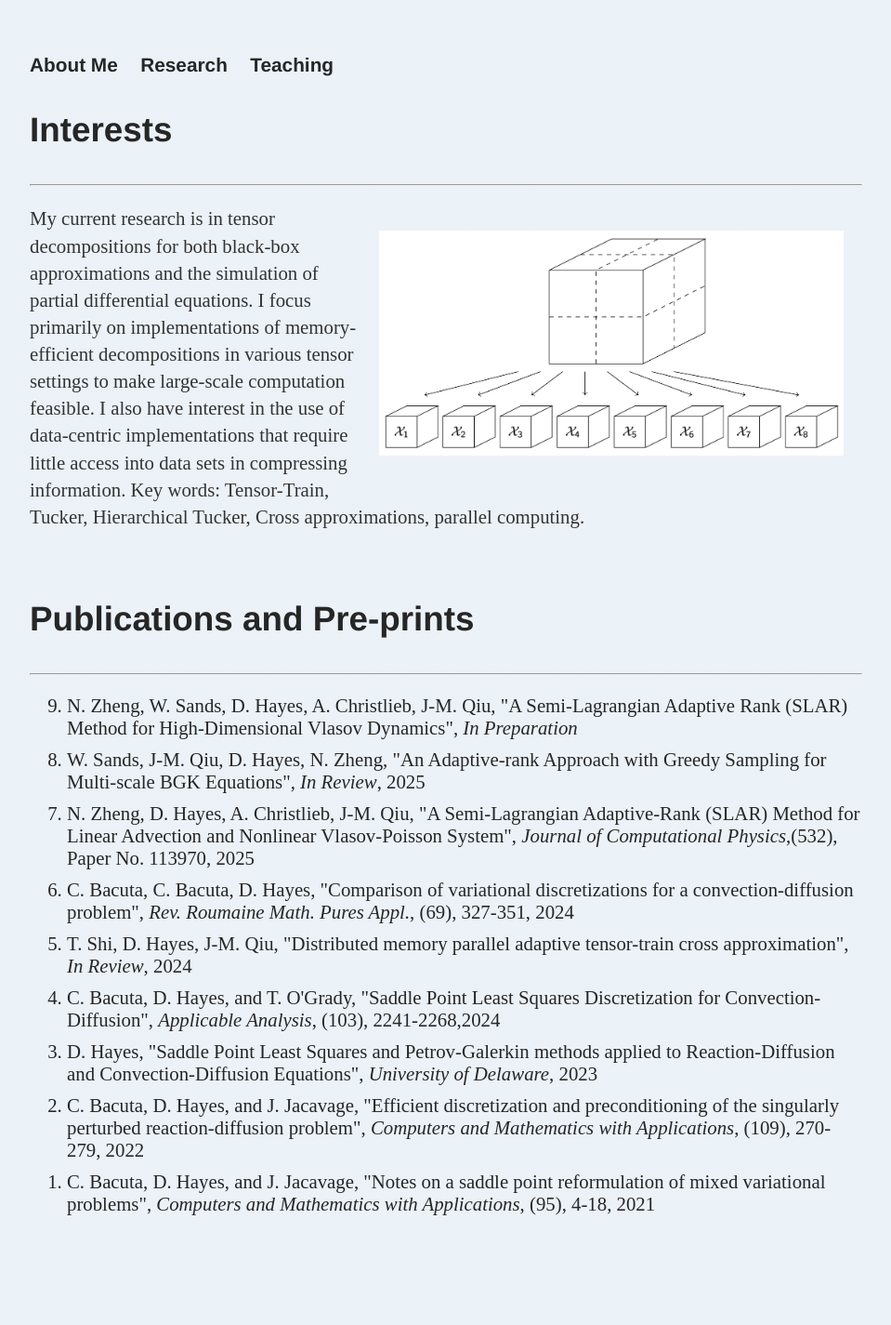
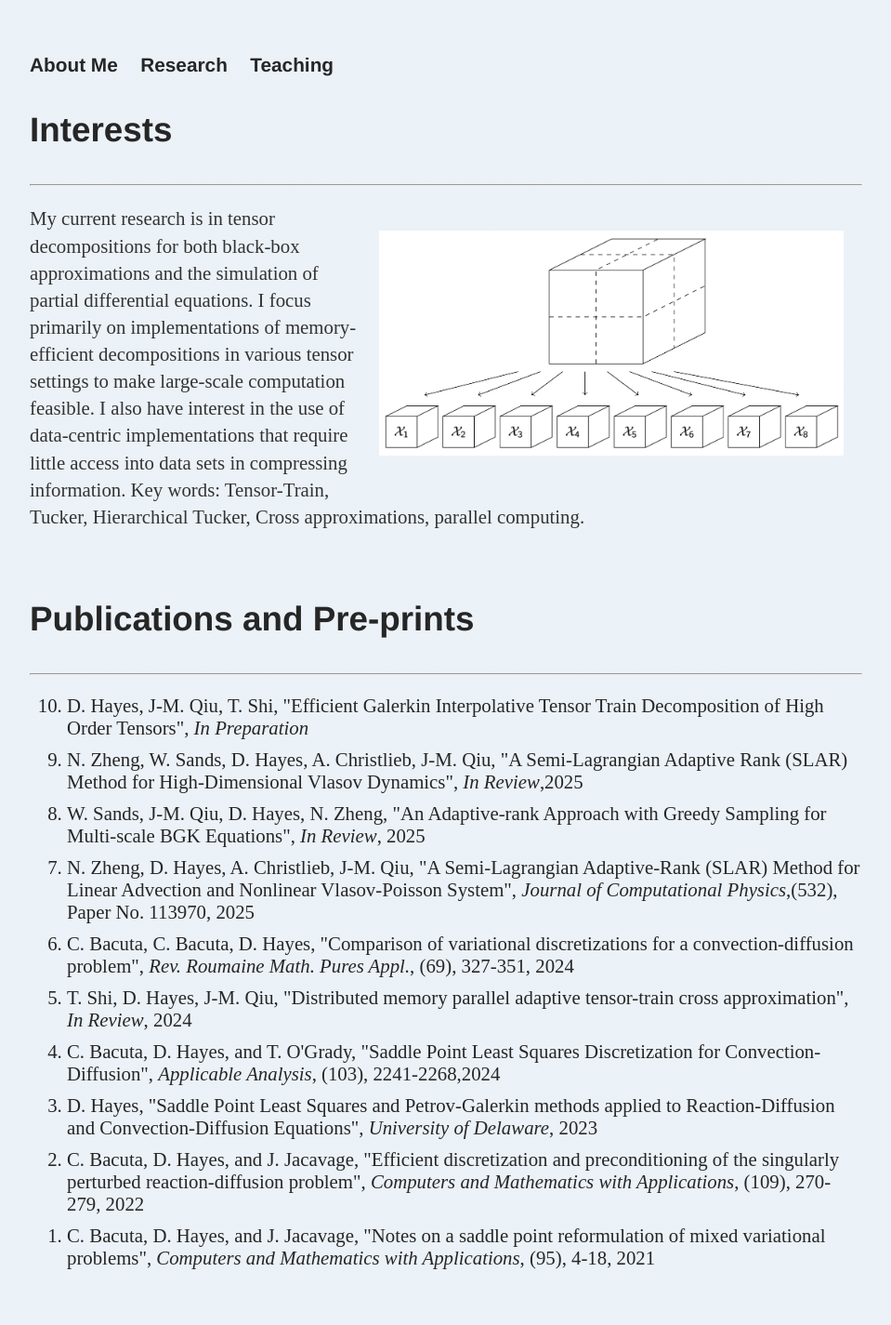
Before and after one commit to dhayes95/dhayes95.github.io, a Jekyll site: the page built from research/index.html, in a window 1280 px wide. Shown: the whole page at 93% size, without its empty margins (160-1119 px from the left). Built offline with Jekyll 4.4.1, drawn with Linux system fonts in a browser that asks for light colours; before the commit the page ends 1367 px from its top, so only the background shows below that.

Commit message:
Update publication list in index.html

```diff
--- a/research/index.html
+++ b/research/index.html
@@ -18,7 +18,8 @@ title: Research Interest
 			<hr>
 			<p>
 			<ol reversed>
-				<li>N. Zheng, W. Sands, D. Hayes, A. Christlieb, J-M. Qiu, "A Semi-Lagrangian Adaptive Rank (SLAR) Method for High-Dimensional Vlasov Dynamics", <i>In Preparation</i></li>
+				<li>D. Hayes, J-M. Qiu, T. Shi, "Efficient Galerkin Interpolative Tensor Train Decomposition of High Order Tensors", <i>In Preparation</i></li>
+				<li>N. Zheng, W. Sands, D. Hayes, A. Christlieb, J-M. Qiu, "A Semi-Lagrangian Adaptive Rank (SLAR) Method for High-Dimensional Vlasov Dynamics", <i>In Review</i>,2025</li>
 				<li>W. Sands, J-M. Qiu, D. Hayes, N. Zheng, "An Adaptive-rank Approach with Greedy Sampling for Multi-scale BGK Equations", <i>In Review</i>, 2025</li>
 				<li>N. Zheng, D. Hayes, A. Christlieb, J-M. Qiu, "A Semi-Lagrangian Adaptive-Rank (SLAR) Method for Linear Advection and Nonlinear Vlasov-Poisson System", <i>Journal of Computational Physics</i>,(532), Paper No. 113970, 2025</li>
 				<li>C. Bacuta, C. Bacuta, D. Hayes, "Comparison of variational discretizations for a convection-diffusion problem", <i>Rev. Roumaine Math. Pures Appl.</i>, (69), 327-351, 2024 </li>
```
